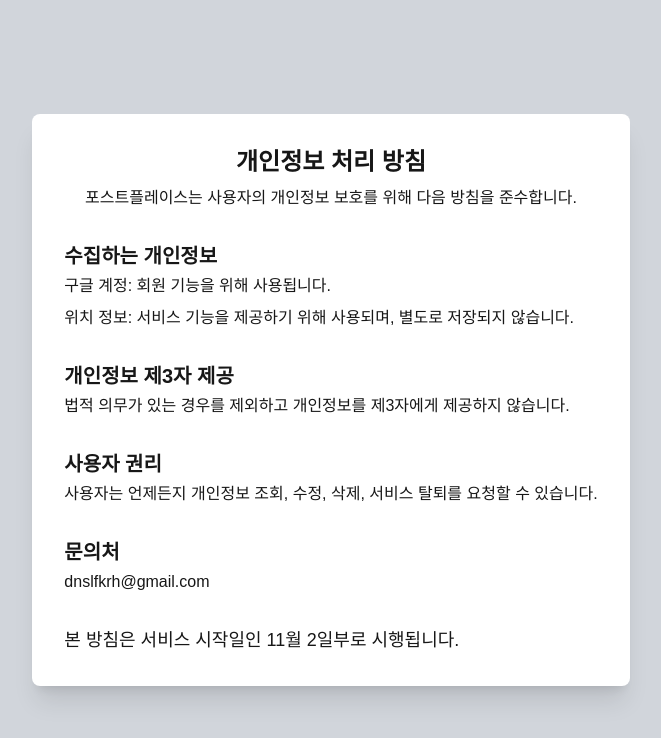
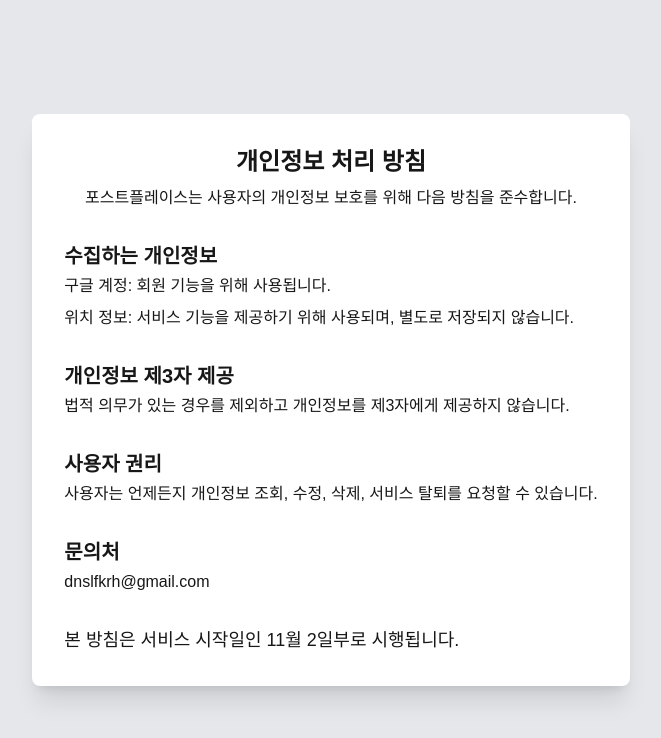
Before and after one commit to dnslfkrh/postplace-frontend, a Next.js app: page /policy in a window 1280 px wide. Shown: the top 738 px of the page, without its empty margins (309-970 px from the left). Built offline with nearby package versions, Linux system fonts and the light colour scheme.

Commit message:
style: fix bg color

```diff
--- a/src/components/auth/PrivacyPolicy.tsx
+++ b/src/components/auth/PrivacyPolicy.tsx
@@ -2,7 +2,7 @@
 
 export const PrivacyPolicy = () => {
     return (
-        <div className="flex items-center justify-center min-h-screen p-4 bg-gray-300">
+        <div className="flex items-center justify-center min-h-screen p-4 bg-gray-200">
             <div className="bg-white shadow-xl rounded-lg p-8 space-y-8">
                 <div className="text-center">
                     <h1 className="text-2xl font-bold mb-2">개인정보 처리 방침</h1>
```
